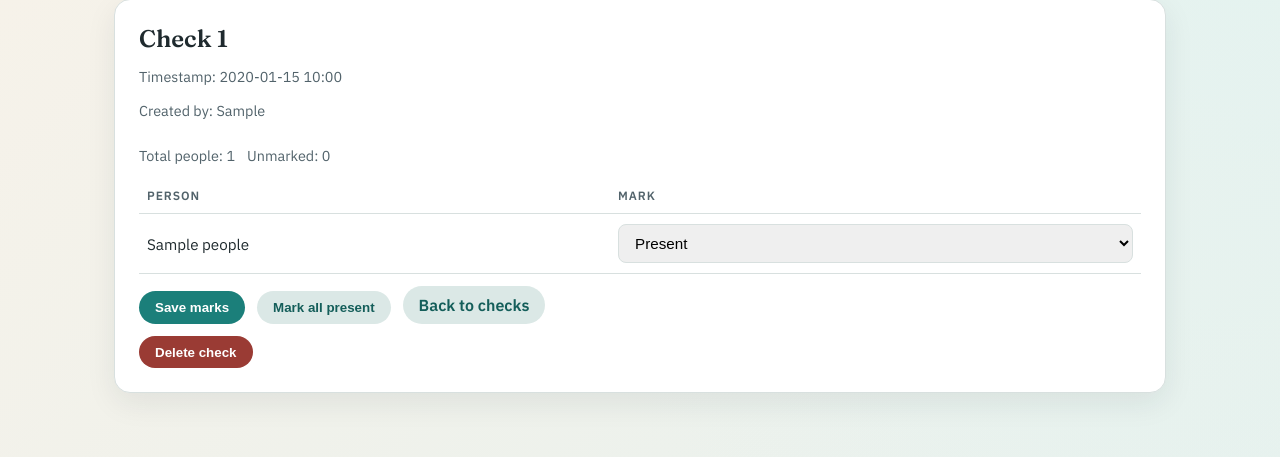
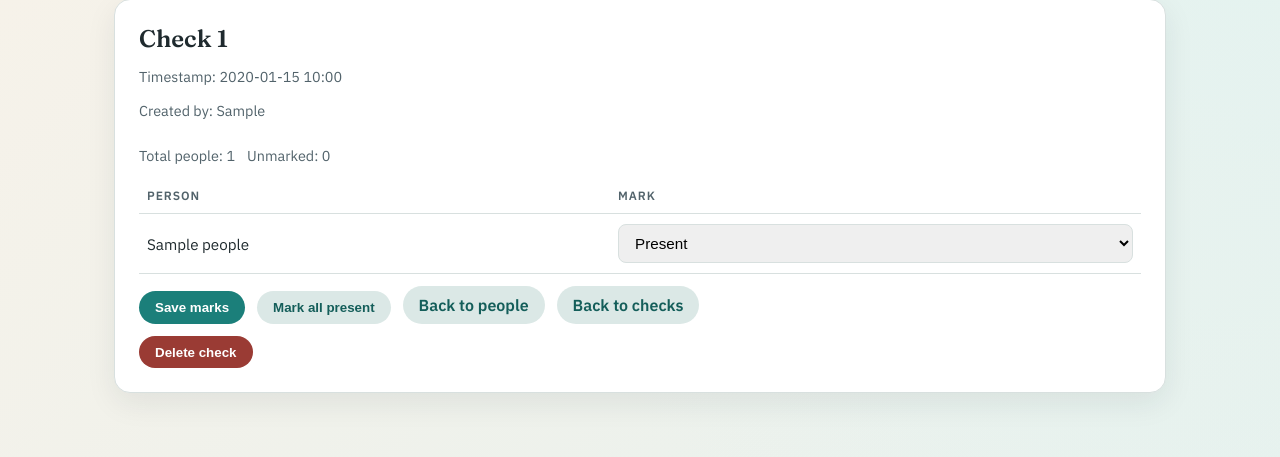
Before and after one commit to DavidLiu-code/Attendance_Code, a FastAPI app: a page that uses app/templates/check_detail.html in a window 1280 px wide. Shown: the part 105-562 px from the top of the page. Run offline with FastAPI, Linux system fonts and the light colour scheme; the visitor is signed in with stand-in values (Sample User, id 1); tables that the repository leaves empty hold one stand-in row (values such as "Sample post").

Commit message:
feat(Adding): reverse link from Person

```diff
--- a/app/main.py
+++ b/app/main.py
@@ -535,6 +535,9 @@ def check_detail(
     check_id: int,
     db: Session = Depends(get_db),
     current_user: User | None = Depends(get_current_user),
+    origin: str | None = None,
+    person_id: int | None = None,
+    status: str | None = None,
     msg: str | None = None,
     error: str | None = None,
 ):
@@ -554,6 +557,11 @@ def check_detail(
     )
     mark_map = {mark.person_id: mark.status for mark in marks}
     unmarked_count = max(0, len(people) - len(marks))
+    back_to_people_url = None
+    if origin == "people" and person_id:
+        back_to_people_url = f"/people/{person_id}"
+        if status in ("present", "absent", "unmarked"):
+            back_to_people_url = f"{back_to_people_url}?status={status}"
 
     return templates.TemplateResponse(
         "check_detail.html",
@@ -563,6 +571,7 @@ def check_detail(
             "people": people,
             "marks": mark_map,
             "unmarked_count": unmarked_count,
+            "back_to_people_url": back_to_people_url,
             "current_user": current_user,
             "msg": msg,
             "error": error,
--- a/app/templates/check_detail.html
+++ b/app/templates/check_detail.html
@@ -36,6 +36,9 @@
     <div class="inline">
       <button type="submit">Save marks</button>
       <button class="button secondary" type="button" id="mark-all-present">Mark all present</button>
+      {% if back_to_people_url %}
+        <a class="button secondary" href="{{ back_to_people_url }}">Back to people</a>
+      {% endif %}
       <a class="button secondary" href="/checks">Back to checks</a>
     </div>
   </form>
```
Also changed, not shown: app/templates/person_history.html (+7 -1 lines).
